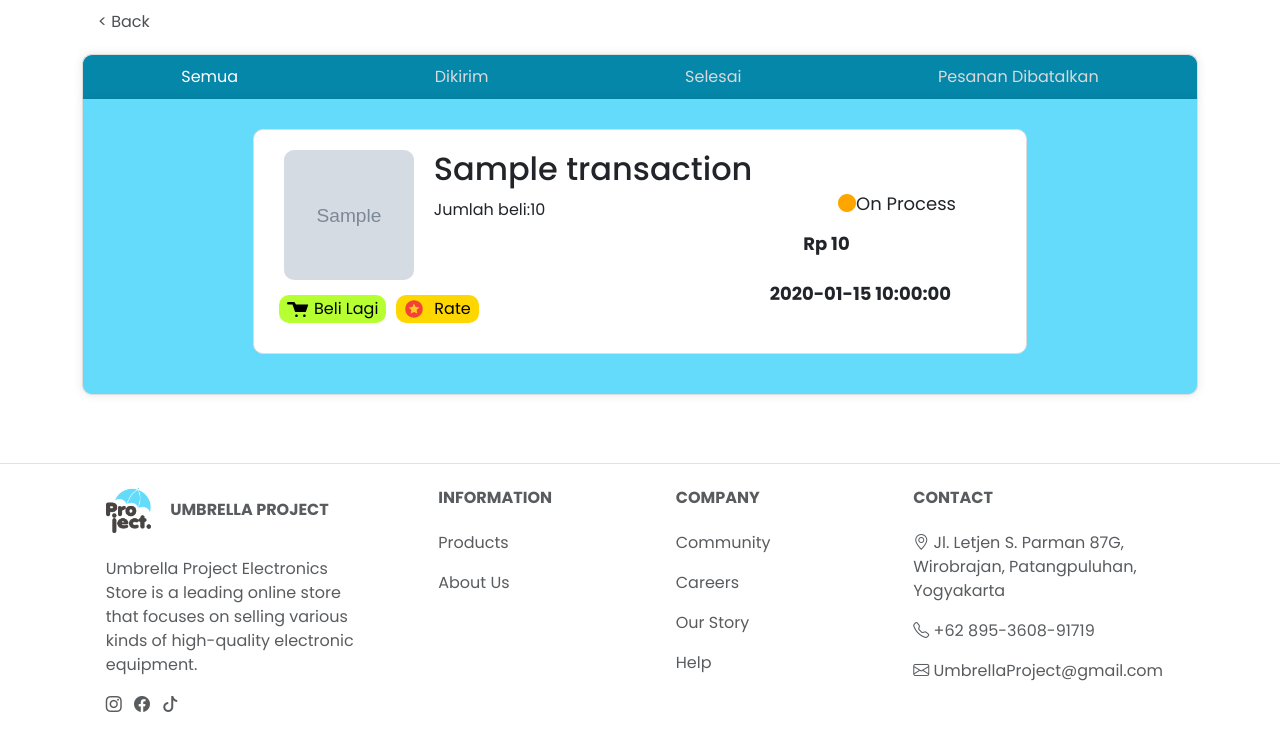
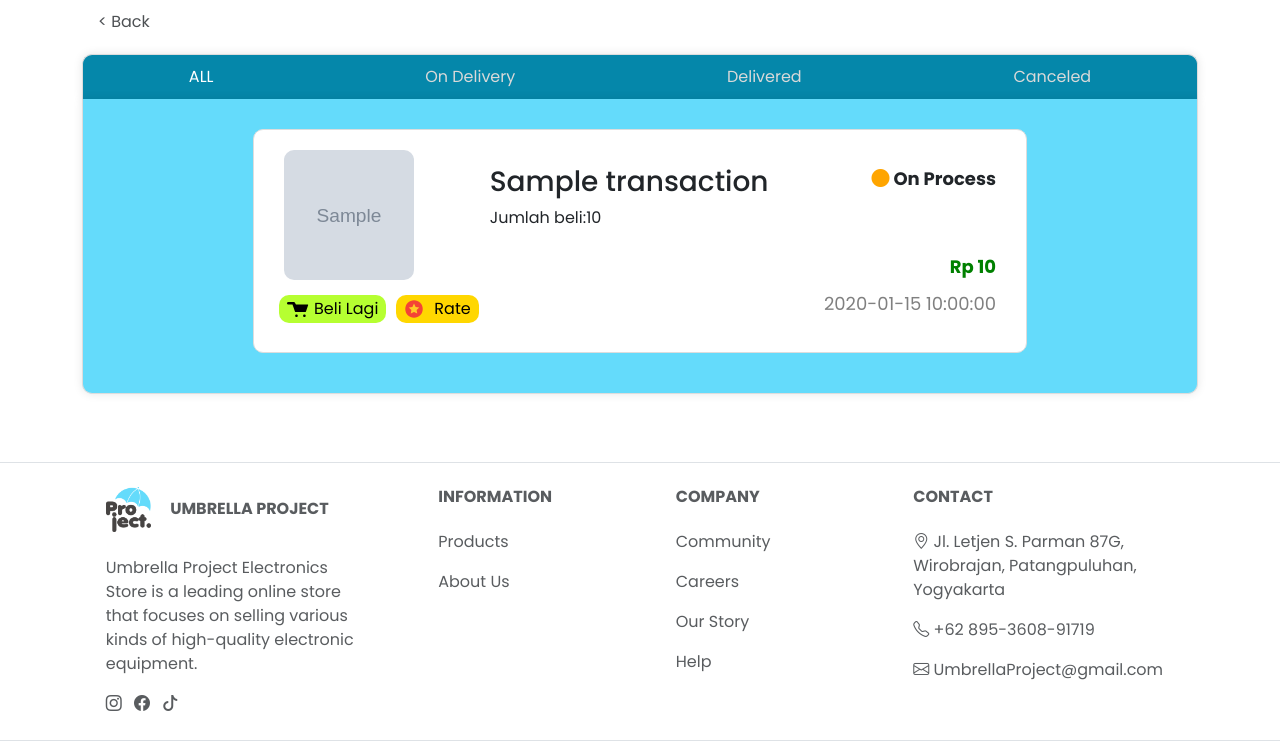
Before and after one commit to Gigabyte-Gang-Team/Umbrella-Project, a Flask app: template templates/history.html in a window 1280 px wide. Shown: the part 97-838 px from the top of the page. Run offline with Flask 3, Linux system fonts and the light colour scheme; the template is opened without the code that fills it: most values are stand-ins (such as "Sample title", 1, 10 or a date in 2020); grey boxes marked "Sample" are stand-in pictures; parts of the project's set-up code (start-up, migrations or seed data) failed here and were passed over.

Commit message:
memperbaiki front end history

```diff
--- a/templates/history.html
+++ b/templates/history.html
@@ -80,6 +80,35 @@
             background-color: #fff;
         }
 
+
+          /* Adjust margin for screens smaller than 1200px */
+          @media (max-width: 1199px) {
+            .item {
+              margin: 10px 100px 20px 100px;
+            }
+          }
+
+          /* Adjust margin for screens smaller than 992px */
+          @media (max-width: 991px) {
+            .item {
+              margin: 10px 50px 20px 50px;
+            }
+          }
+
+          /* Adjust margin for screens smaller than 768px */
+          @media (max-width: 767px) {
+            .item {
+              margin: 10px 20px 20px 20px;
+            }
+          }
+
+          /* Adjust margin for screens smaller than 576px */
+          @media (max-width: 575px) {
+            .item {
+              margin: 10px 10px 20px 10px;
+            }
+          }
+
         .item img {
             width: 130px;
             height: 130px;
@@ -92,12 +121,11 @@
             display: flex;
             flex-direction: column;
             flex-grow: 1;
-            margin-left: -50px;
+            margin-top: 15px;
+            padding-left: 6px;
         }
 
-        .details h2 {
-            margin: 0 0 10px;
-        }
+
 
         .details .quantity {
             margin-bottom: 10px;
@@ -142,50 +170,30 @@
         .status {
             position: relative;
             display: flex;
-            align-items: center;
-            justify-content: flex-end;
+            flex-direction: column; /* Make the children elements stack vertically */
+            align-items: flex-end; /* Align items to the right */
             font-size: 18px;
             font-weight: bold;
             white-space: nowrap;
             padding: 10px;
           }
 
-        .status-text {
-            position: absolute;
-            top: 40px;
-            right: 0;
+          .status .status-text,
+          .status .price,
+          .status .date {
+            margin: 5px 0; /* Add some margin for spacing between the rows */
           }
 
-        .proses {
-            display: flex;
-            align-items: center;
-            margin-right: 50px;
-            font-weight: normal;
+
+          .status .price {
+            color: green; /* Optional: Add some styling for the price */
+            margin-top: 40px;
           }
 
-        .bullet {
-            width: 15px;
-            height: 15px;
-            border-radius: 50%;
-            background-color: #FFE500;
-            margin-right: 5px;
-        }
+          .status .date {
 
-        .price-container {
-            display: flex;
-            align-items: center;
-            margin-top: 40px;
-            margin-right: 45px;
-        }
-
-        .price {
-            margin-top: -20px;
-            margin-right: -50px;
-        }
-
-        .time {
-            margin-top: 80px;
-            margin-left: -30px; /* Optional: If you want to push the time to the far right */
+            color: gray; /* Optional: Add some styling for the date */
+            font-weight: normal; /* Optional: Make the date text normal weight */
           }
 
         .modal {
@@ -274,10 +282,10 @@
             < Back</span>
             <div class="navbar-history-container">
                 <div class="navbar-history">
-                    <a href="#semua" class="active">Semua</a>
-                    <a href="#dikirim">Dikirim</a>
-                    <a href="#selesai">Selesai</a>
-                    <a href="#dibatalkan">Pesanan Dibatalkan</a>
+                    <a href="#semua" class="active">ALL</a>
+                    <a href="#dikirim">On Delivery</a>
+                    <a href="#selesai">Delivered</a>
+                    <a href="#dibatalkan">Canceled</a>
                 </div>
             </div>
 
@@ -310,13 +318,13 @@
                             </div>
 
                             <div class="details">
-                                <h2>{{ transaction.name_product }}</h2>
+                                <h3>{{ transaction.name_product }}</h3>
                                 <p class="quantity">Jumlah beli:{{ transaction.quantity_product }}</p>
                             </div>
                             <div class="status">
                                 {% if transaction.status_product == "On Process" %}
                                 <div class="status-text">
-                                    <p class="proses"><i class="bi bi-circle-fill" style="color: orange;"></i>
+                                    <i class="bi bi-circle-fill" style="color: orange;"></i>
                                     <span>{{ transaction.status_product }}</span></p>
                                 </div>
                                 {% elif transaction.status_product == "On Delivery" %}
@@ -335,11 +343,8 @@
                                 <span>{{ transaction.status_product }}</span>
                                 </div>
                                 {% endif %}
-                                <div class="price-container">
-                                    <p class="price">Rp {{ transaction.price_product }}</p>
-                                    <p class="time">{{ transaction.ordered_date }}</p>
-                                </div>
-
+                                <div class="price">Rp {{ transaction.price_product }}</div>
+                                <div class="date">{{ transaction.ordered_date }}</div>
                             </div>
                         </div>
                         {% endfor %}
@@ -386,11 +391,8 @@
                                     <span>{{ transaction.status_product }}</span>
                                 </div>
                                 {% endif %}
-
-                                <div class="price-container">
-                                    <p class="price">Rp {{ transaction.price_product }}</p>
-                                    <p class="time">{{ transaction.ordered_date }}</p>
-                                </div>
+                                <div class="price">Rp {{ transaction.price_product }}</div>
+                                <div class="date">{{ transaction.ordered_date }}</div>
                             </div>
                         </div>
                         {% endif %}
@@ -439,10 +441,8 @@
                                   </div>
                                 {% endif %}
 
-                                <div class="price-container">
-                                    <p class="price">Rp {{ transaction.price_product }}</p>
-                                    <p class="time">{{ transaction.ordered_date }}</p>
-                                </div>
+                                <div class="price">Rp {{ transaction.price_product }}</div>
+                                <div class="date">{{ transaction.ordered_date }}</div>
                             </div>
                         </div>
                         {% endif %}
@@ -491,10 +491,8 @@
                                   </div>
                                 {% endif %}
 
-                                <div class="price-container">
-                                    <p class="price">Rp {{ transaction.price_product }}</p>
-                                    <p class="time">{{ transaction.ordered_date }}</p>
-                                </div>
+                                <div class="price">Rp {{ transaction.price_product }}</div>
+                                <div class="date">{{ transaction.ordered_date }}</div>
                             </div>
                         </div>
                         {% endif %}
@@ -507,7 +505,7 @@
 
             <div id="ratingModal" class="modal">
                 <div class="modal-content">
-                    <h2 class="text-center">Nama Produk</h2>
+                    <h2 class="text-center">Name Product</h2>
 
                     <div class="row">
                         <div class="col-md-4 d-flex align-items-center">
@@ -516,7 +514,6 @@
                         <div class="col-md-8">
 
                             <div class="stars mt-1">
-                                <span class="mb-10">Rate</span>
                                 <span class="star" onclick="rateProduct(1)">&#9734;</span>
                                 <span class="star" onclick="rateProduct(2)">&#9734;</span>
                                 <span class="star" onclick="rateProduct(3)">&#9734;</span>
@@ -524,7 +521,7 @@
                                 <span class="star" onclick="rateProduct(5)">&#9734;</span>
                             </div>
                             <span>Describe</span>
-                            <textarea id="ratingDescription" class="form-control mb-3" placeholder="Deskripsi penilaian..."></textarea>
+                            <textarea id="ratingDescription" class="form-control mb-3" placeholder="Rate our service.."></textarea>
                         </div>
                         <div class="row justify-content-end">
                             <div class="col-auto ml-auto">
```
Lines whose indentation alone changed are shown as unchanged.
